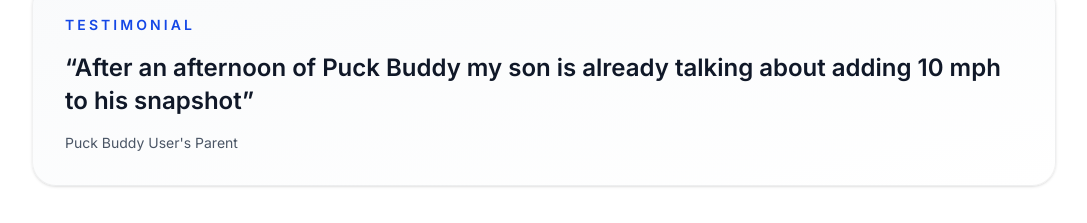
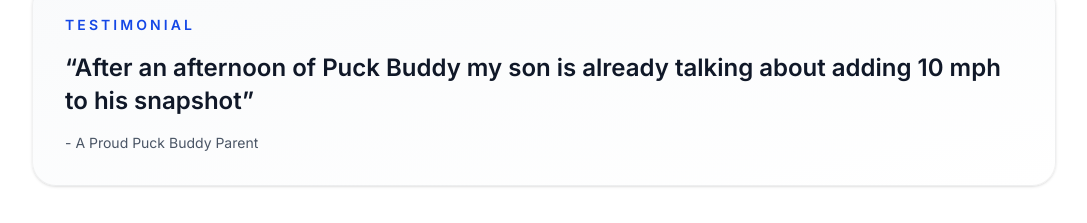
Before and after one commit to jakedibattista/puckbuddywebsite, a Next.js app: page / in a window 1280 px wide. Shown: the part 4820-5043 px from the top of the page, without its empty margins (96-1183 px from the left). Built offline with nearby package versions, Linux system fonts and the light colour scheme; no server answers.

Commit message:
Update testimonial attribution

```diff
--- a/src/app/page.tsx
+++ b/src/app/page.tsx
@@ -346,7 +346,7 @@ export default function Home() {
                   &ldquo;After an afternoon of Puck Buddy my son is already talking about adding 10 mph to his snapshot&rdquo;
                 </p>
                 <p className="mt-4 text-sm text-gray-600">
-                  Puck Buddy User&apos;s Parent
+                  - A Proud Puck Buddy Parent
                 </p>
               </div>
             </ScrollAnimation>
```
